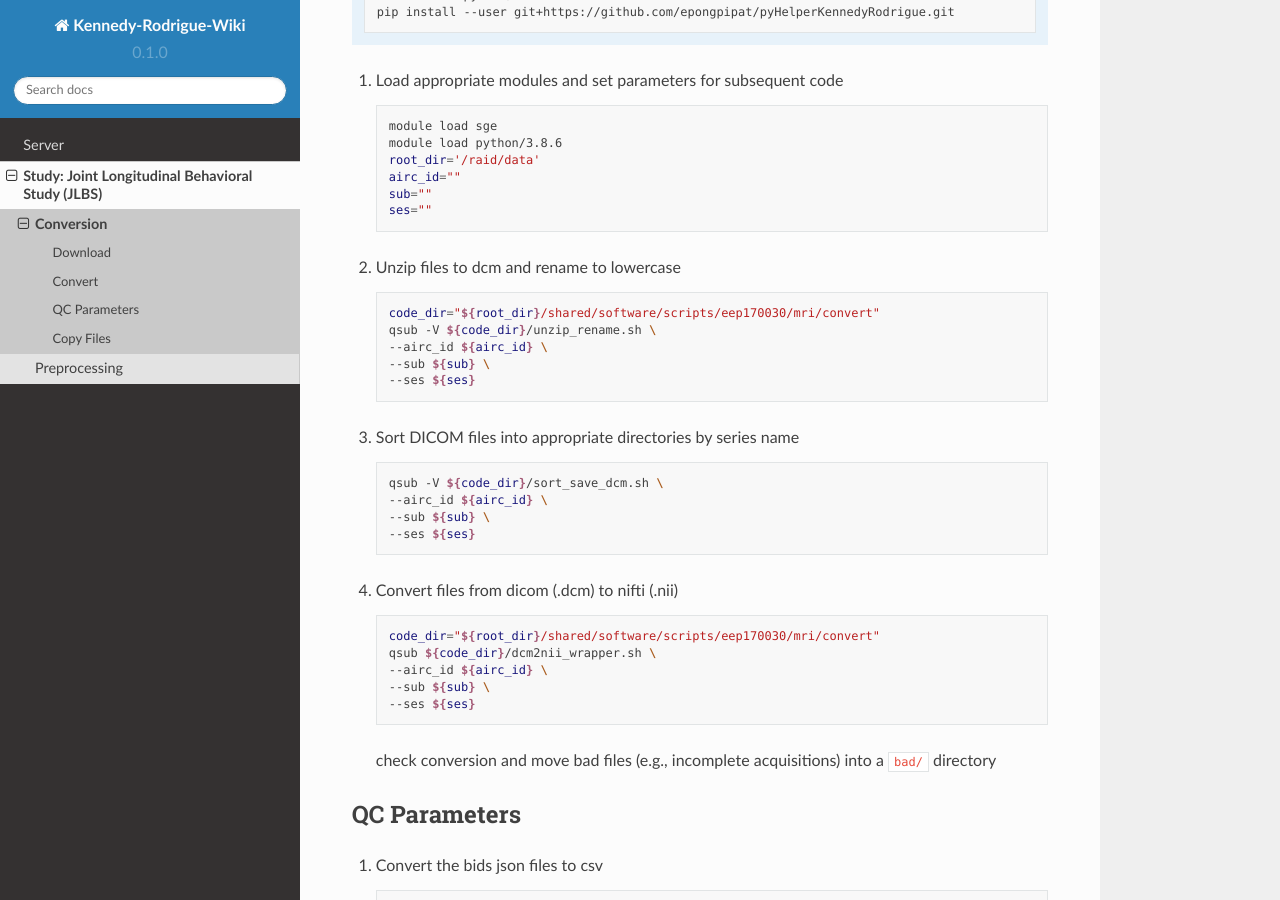
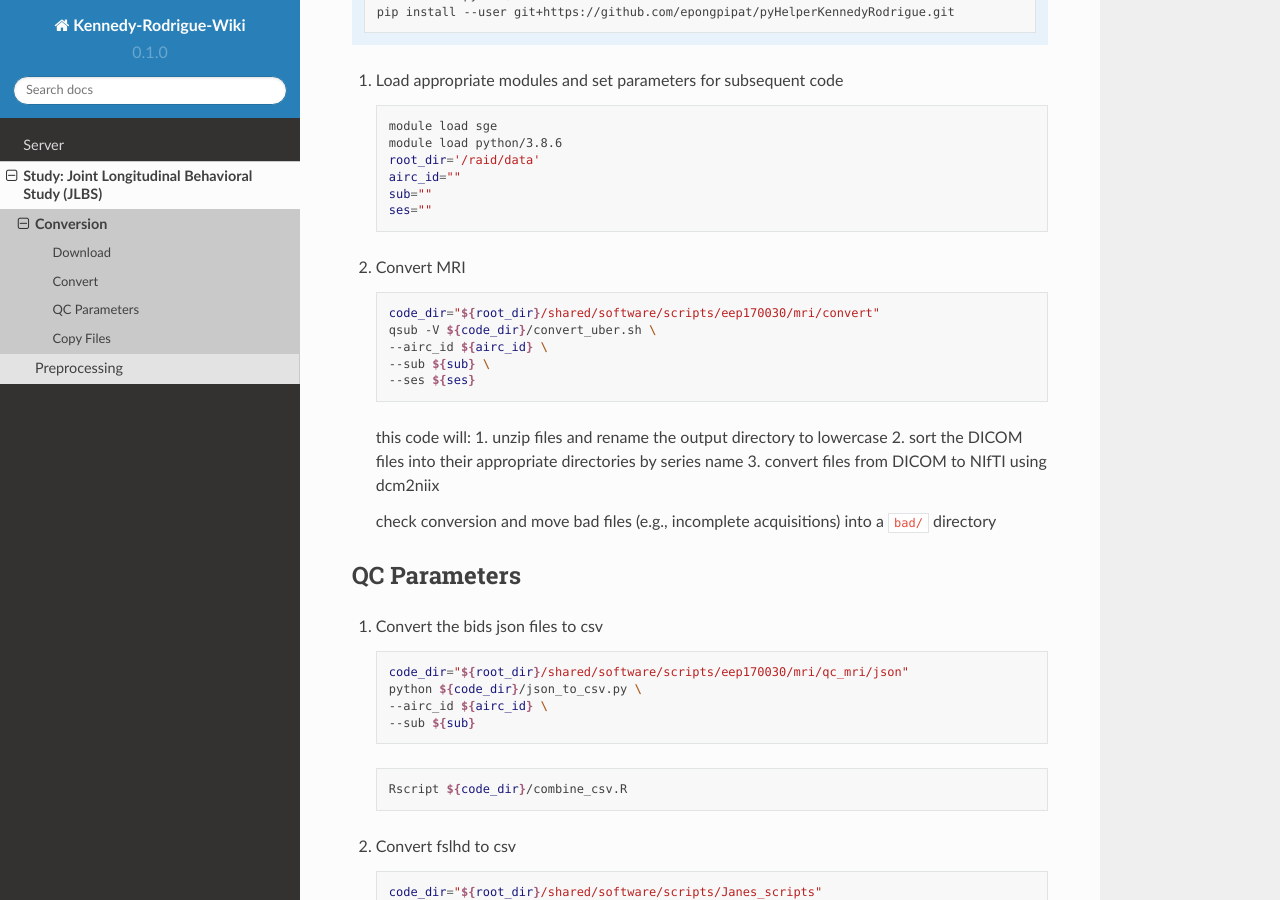
Before and after one commit to marcihorn/kennedy-rodrigue-wiki, a Sphinx documentation site: the page built from docs/source/study-jlbs/docs/conversion.rst, in a window 1280 px wide and 900 px high, scrolled down 583 px. Built offline with Sphinx 7.4.7 and the Read the Docs theme 2.0.0, drawn with Linux system fonts in a browser that asks for light colours.

Commit message:
Update conversion.rst
- simplify conversion code to just convert_uber.sh

```diff
--- a/docs/source/study-jlbs/docs/conversion.rst
+++ b/docs/source/study-jlbs/docs/conversion.rst
@@ -43,35 +43,20 @@ Convert
       sub=""
       ses=""
 
-#. Unzip files to dcm and rename to lowercase
+#. Convert MRI
 
    .. code:: bash
 
       code_dir="${root_dir}/shared/software/scripts/eep170030/mri/convert"
-      qsub -V ${code_dir}/unzip_rename.sh \
+      qsub -V ${code_dir}/convert_uber.sh \
       --airc_id ${airc_id} \
       --sub ${sub} \
       --ses ${ses}
 
-#. Sort DICOM files into appropriate directories by series name
-
-   .. code:: bash
-
-      qsub -V ${code_dir}/sort_save_dcm.sh \
-      --airc_id ${airc_id} \
-      --sub ${sub} \
-      --ses ${ses}
-
-#. Convert files from dicom (.dcm) to nifti (.nii)
-
-   .. code:: bash
-
-      code_dir="${root_dir}/shared/software/scripts/eep170030/mri/convert"
-      qsub ${code_dir}/dcm2nii_wrapper.sh \
-      --airc_id ${airc_id} \
-      --sub ${sub} \
-      --ses ${ses}
-
+   this code will:
+   1. unzip files and rename the output directory to lowercase
+   2. sort the DICOM files into their appropriate directories by series name
+   3. convert files from DICOM to NIfTI using dcm2niix
 
    check conversion and move bad files (e.g., incomplete acquisitions) into a ``bad/`` directory
 
```
